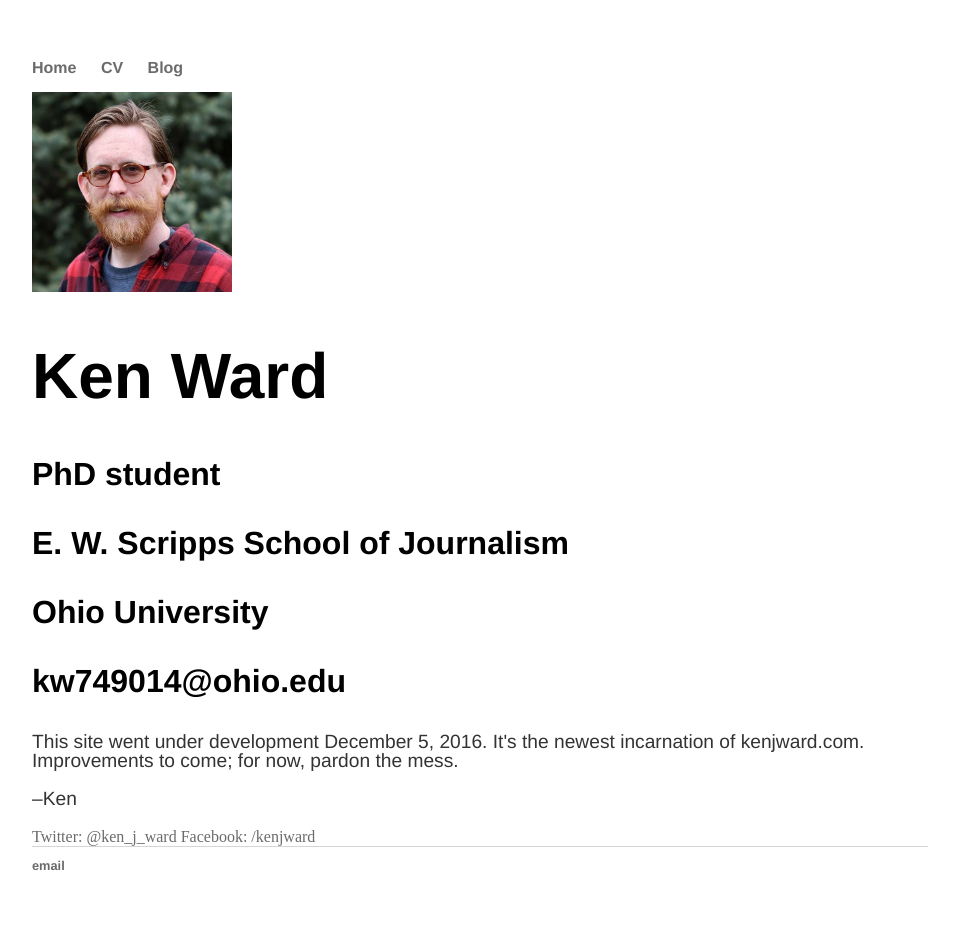
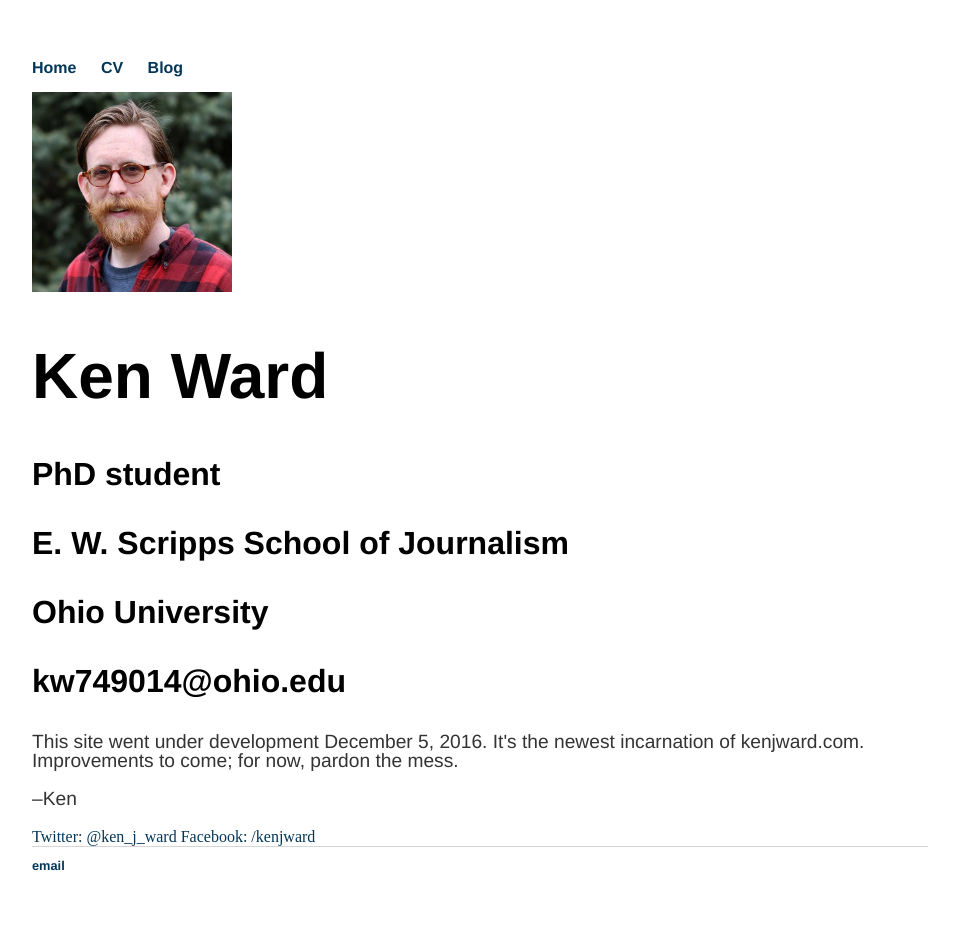
Before and after one commit to kenjward/kenjward.github.io, a Jekyll site: the page built from index.html, in a window 1280 px wide. Shown: the whole page, without its empty margins (160-1119 px from the left). Built offline with Jekyll 4.4.1, drawn with Linux system fonts in a browser that asks for light colours.

Commit message:
change links to blue

```diff
--- a/css/main.css
+++ b/css/main.css
@@ -14,7 +14,7 @@ nav ul li, footer ul li {
 }
 a {
     text-decoration: none;
-    color: #6b6b6b;
+    color: #033658;
 }
 a:hover {
     text-decoration: underline;
```
